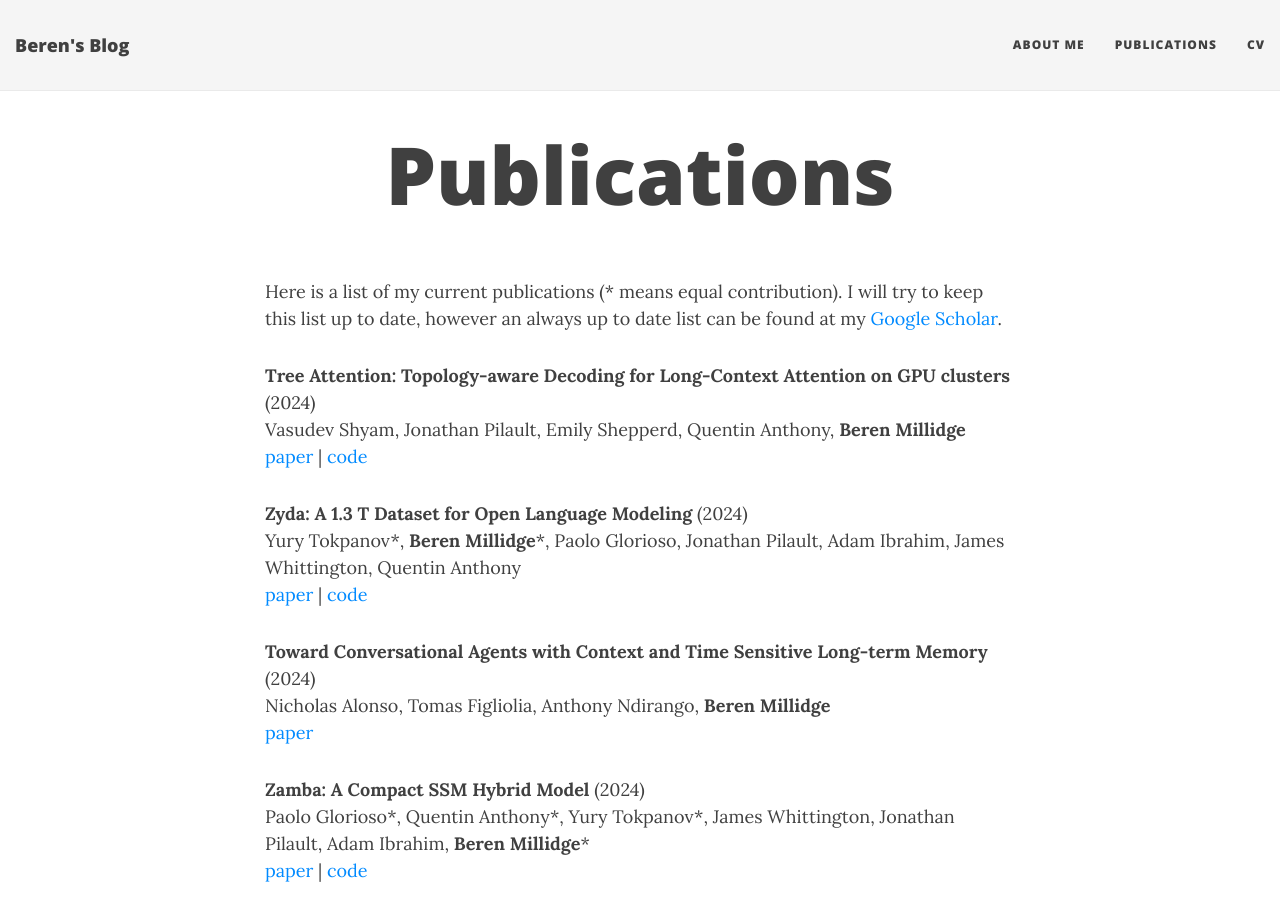
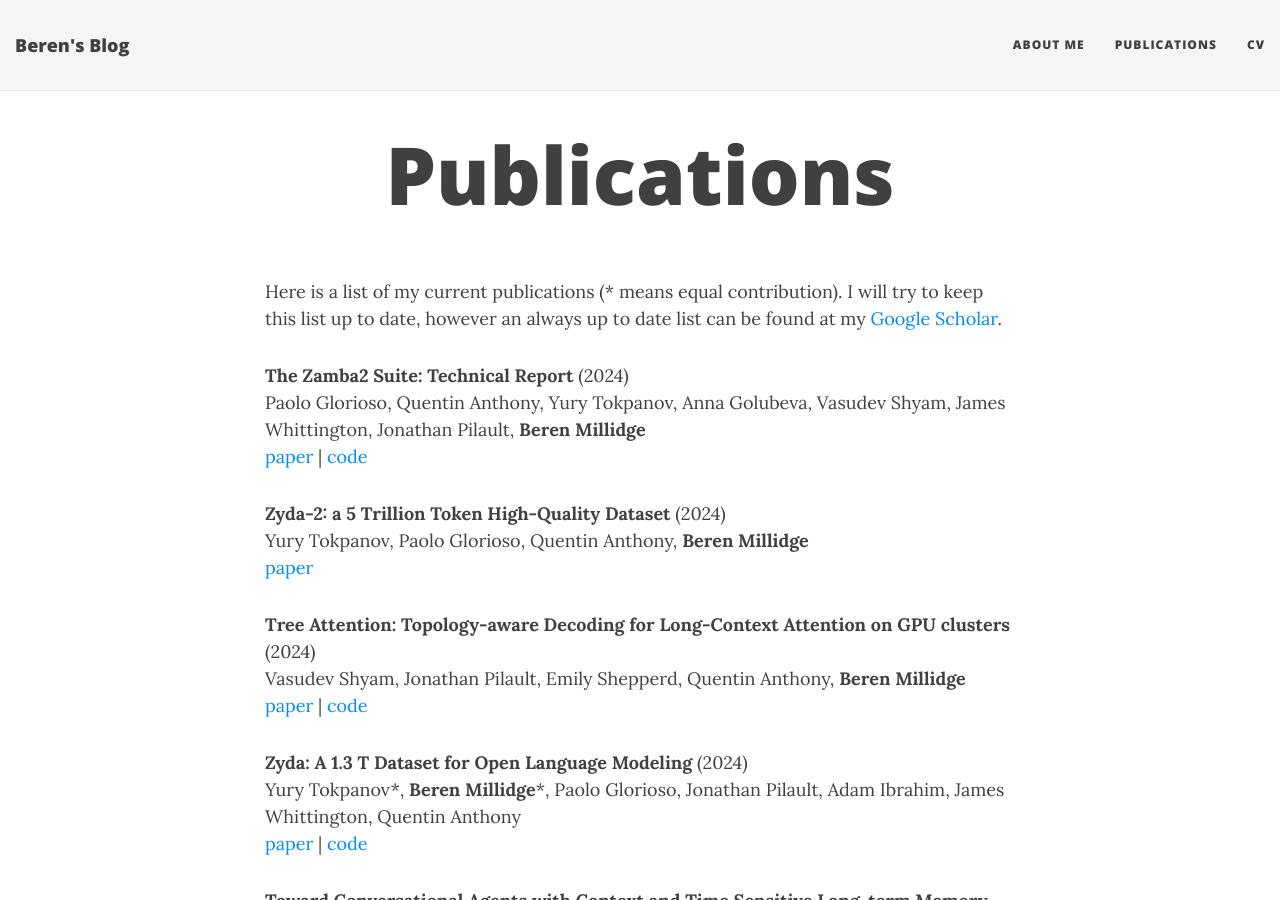
Before and after one commit to BerenMillidge/BerenMillidge.github.io, a Jekyll site: the page built from publications.md, in a window 1280 px wide and 900 px high. Built offline with Jekyll 4.4.1, drawn with Linux system fonts in a browser that asks for light colours; nearby versions of some CDN libraries.

Commit message:
Update publications.md

```diff
--- a/publications.md
+++ b/publications.md
@@ -4,6 +4,10 @@ title: Publications
 ---
 
 Here is a list of my current publications (* means equal contribution). I will try to keep this list up to date, however an always up to date list can be found at my [Google Scholar](https://scholar.google.com/citations?user=3GGkFTkAAAAJ&hl=en&oi=ao).
+
+**The Zamba2 Suite: Technical Report** (2024) <br /> Paolo Glorioso, Quentin Anthony, Yury Tokpanov, Anna Golubeva, Vasudev Shyam, James Whittington, Jonathan Pilault, **Beren Millidge** <br /> [paper](https://arxiv.org/abs/2411.15242) \| [code](https://github.com/Zyphra/Zamba2)
+
+**Zyda-2: a 5 Trillion Token High-Quality Dataset** (2024) <br /> Yury Tokpanov, Paolo Glorioso, Quentin Anthony, **Beren Millidge** <br /> [paper](https://arxiv.org/abs/2411.06068)
 
 **Tree Attention: Topology-aware Decoding for Long-Context Attention on GPU clusters** (2024) <br /> Vasudev Shyam, Jonathan Pilault, Emily Shepperd, Quentin Anthony, **Beren Millidge** <br /> [paper](https://arxiv.org/abs/2408.04093) \| [code](https://github.com/Zyphra/tree_attention)
 
```
